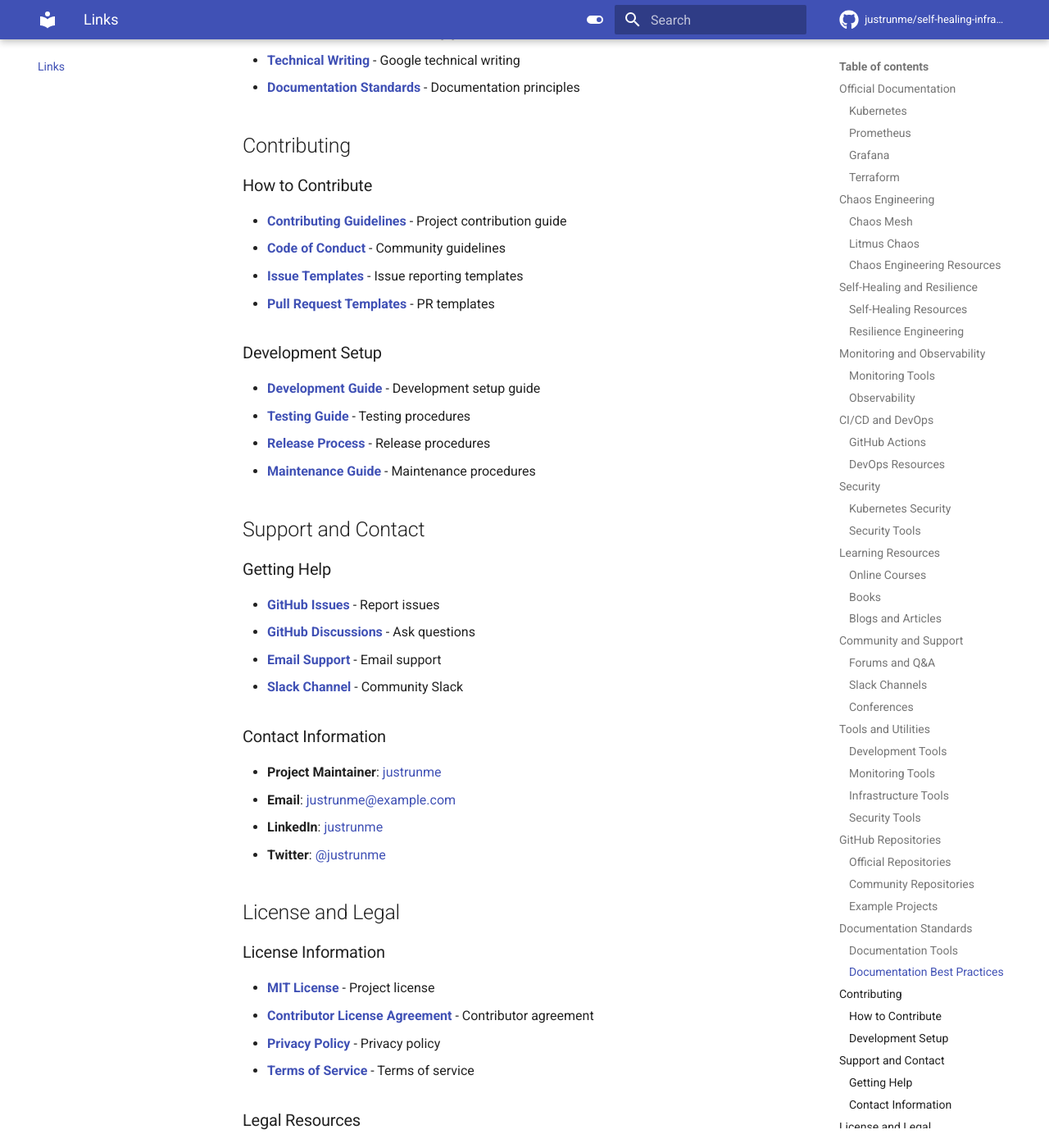
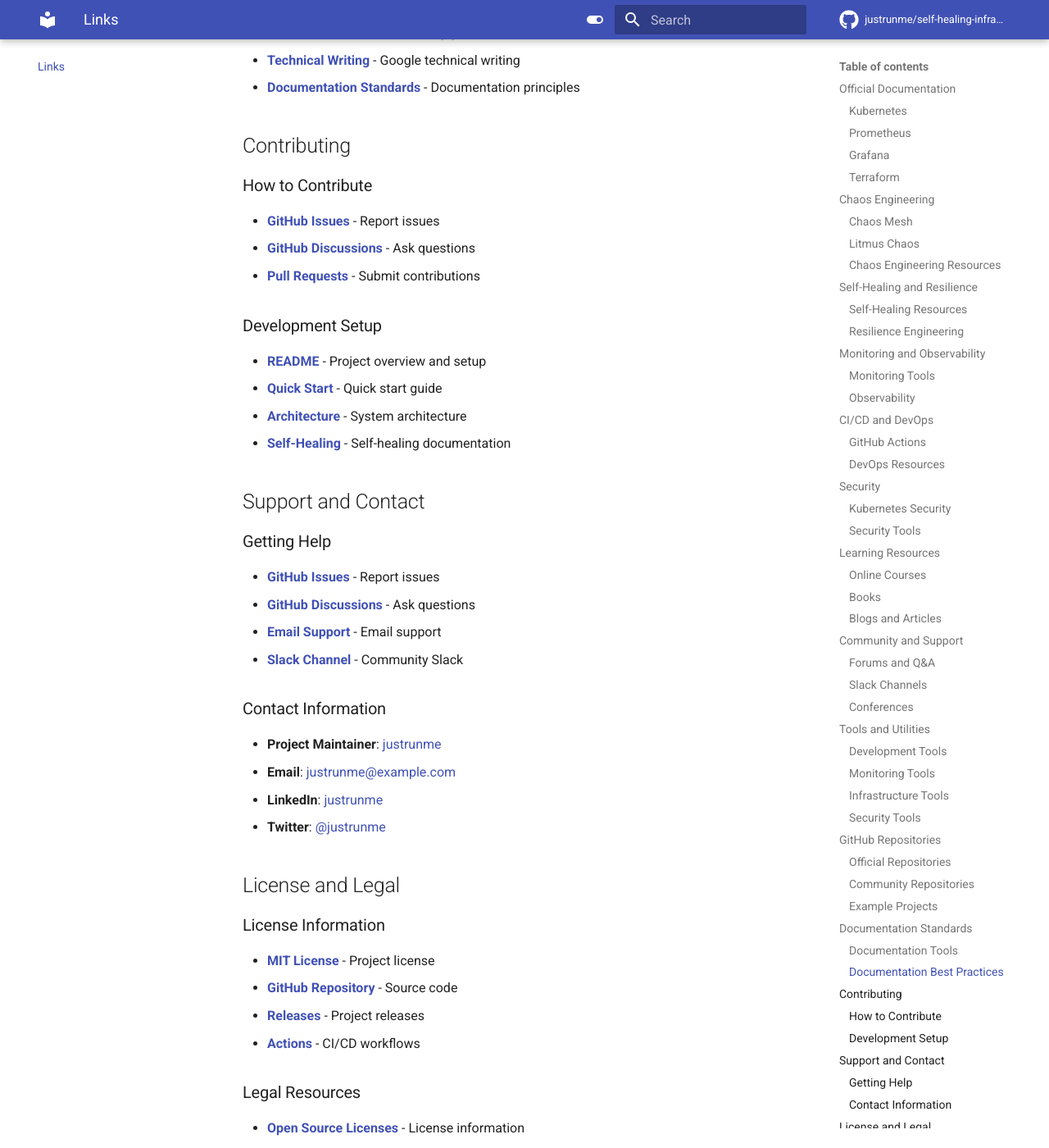
Before and after one commit to justrunme/self-healing-infrastructure-chaos-engineering, an MkDocs documentation site: the page built from docs/links.md, in a window 1280 px wide and 1400 px high, scrolled down 6848 px. Shown: the whole window at 82% size. Built offline with MkDocs 1.6.1 and Material for MkDocs 9.7.7, drawn with Linux system fonts in a browser that asks for light colours; comment, search, counter and statistics services are not loaded.

Commit message:
Fix MkDocs build issues and warnings
🔧 Fixes:
- Add fetch-depth: 0 to checkout actions to fix git revision warnings
- Fix navigation in mkdocs.yml by removing non-existent files
- Replace broken image links with placeholder images
- Fix broken links in documentation files
- Update license and contribution links to use GitHub URLs

✅ Improvements:
- Clean build without warnings
- Proper git history for revision dates
- Valid navigation structure
- Working image references
- Correct external links

🚀 Ready for successful deployment

```diff
--- a/docs/links.md
+++ b/docs/links.md
@@ -205,16 +205,15 @@
 ## Contributing
 
 ### How to Contribute
-- **[Contributing Guidelines](CONTRIBUTING.md)** - Project contribution guide
-- **[Code of Conduct](CODE_OF_CONDUCT.md)** - Community guidelines
-- **[Issue Templates](.github/ISSUE_TEMPLATE/)** - Issue reporting templates
-- **[Pull Request Templates](.github/PULL_REQUEST_TEMPLATE.md)** - PR templates
+- **[GitHub Issues](https://github.com/justrunme/self-healing-infrastructure-chaos-engineering/issues)** - Report issues
+- **[GitHub Discussions](https://github.com/justrunme/self-healing-infrastructure-chaos-engineering/discussions)** - Ask questions
+- **[Pull Requests](https://github.com/justrunme/self-healing-infrastructure-chaos-engineering/pulls)** - Submit contributions
 
 ### Development Setup
-- **[Development Guide](DEVELOPMENT.md)** - Development setup guide
-- **[Testing Guide](TESTING.md)** - Testing procedures
-- **[Release Process](RELEASE.md)** - Release procedures
-- **[Maintenance Guide](MAINTENANCE.md)** - Maintenance procedures
+- **[README](README.md)** - Project overview and setup
+- **[Quick Start](QUICKSTART.md)** - Quick start guide
+- **[Architecture](architecture/overview.md)** - System architecture
+- **[Self-Healing](self-healing/logic.md)** - Self-healing documentation
 
 ## Support and Contact
 
@@ -233,10 +232,10 @@
 ## License and Legal
 
 ### License Information
-- **[MIT License](LICENSE)** - Project license
-- **[Contributor License Agreement](CLA.md)** - Contributor agreement
-- **[Privacy Policy](PRIVACY.md)** - Privacy policy
-- **[Terms of Service](TERMS.md)** - Terms of service
+- **[MIT License](https://github.com/justrunme/self-healing-infrastructure-chaos-engineering/blob/main/LICENSE)** - Project license
+- **[GitHub Repository](https://github.com/justrunme/self-healing-infrastructure-chaos-engineering)** - Source code
+- **[Releases](https://github.com/justrunme/self-healing-infrastructure-chaos-engineering/releases)** - Project releases
+- **[Actions](https://github.com/justrunme/self-healing-infrastructure-chaos-engineering/actions)** - CI/CD workflows
 
 ### Legal Resources
 - **[Open Source Licenses](https://opensource.org/licenses)** - License information
--- a/mkdocs.yml
+++ b/mkdocs.yml
@@ -47,19 +47,12 @@
   - Self-Healing:
     - Logic: self-healing/logic.md
     - Controller: self-healing/controller.md
-    - Recovery: self-healing/recovery.md
   - Chaos Engineering:
     - Overview: chaos-engineering/overview.md
-    - Experiments: chaos-engineering/experiments.md
-    - Tools: chaos-engineering/tools.md
   - CI/CD Pipeline:
     - Overview: ci-cd/overview.md
-    - Workflows: ci-cd/workflows.md
-    - Automation: ci-cd/automation.md
   - Monitoring:
     - Prometheus: monitoring/prometheus.md
-    - Grafana: monitoring/grafana.md
-    - Alerts: monitoring/alerts.md
   - Screenshots: screenshots.md
   - Links: links.md
 
```
Also changed, not shown: docs/index.md (+1 -1 lines), docs/screenshots.md (+40 -40 lines), docs/images/placeholder.png (added), 1 other file.
